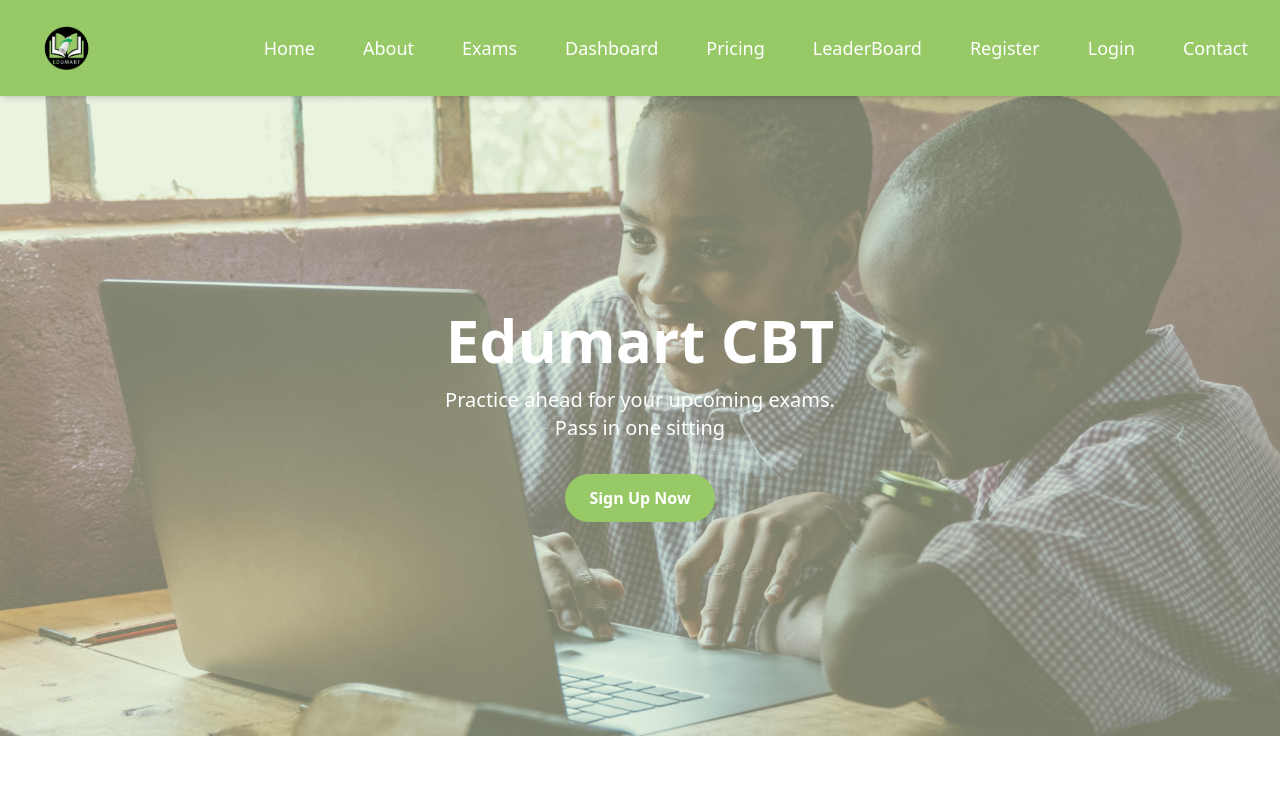
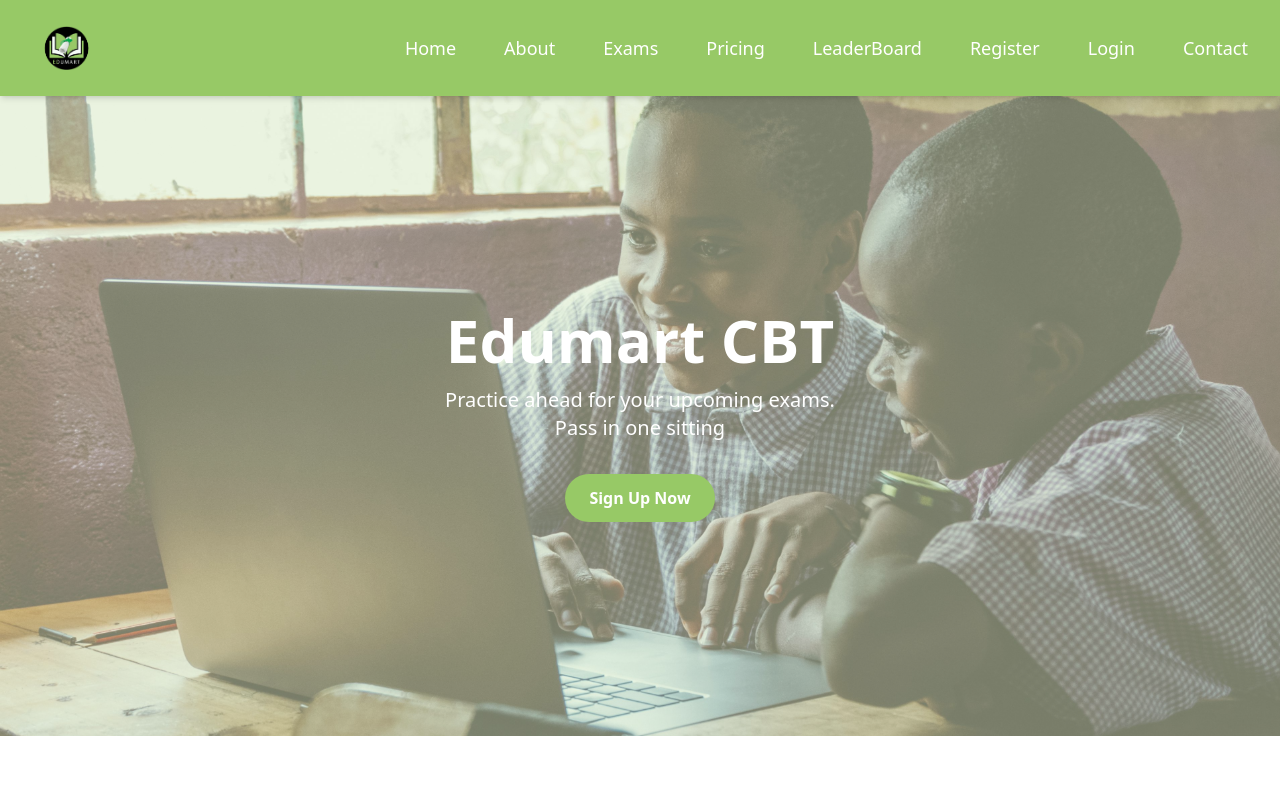
Before and after one commit to Charlespossible/client_exam, a React (Vite) app: page / in a window 1280 px wide. Shown: the top 789 px of the page. Built offline with nearby package versions, Linux system fonts and the light colour scheme.

Commit message:
(Removed a nav item)

```diff
--- a/src/components/Navbar.tsx
+++ b/src/components/Navbar.tsx
@@ -56,17 +56,6 @@ const Navbar: React.FC = () => {
               }
             >
               Exams
-            </NavLink>
-
-            <NavLink
-              to="/dashboard"
-              className={({ isActive }) =>
-                `font-normal text-lg text-white hover:text-[#78846f]  ${
-                  isActive ? "font-normal text-blue-500" : ""
-                }`
-              }
-            >
-              Dashboard
             </NavLink>
             <NavLink
               to="/pricing"
```
